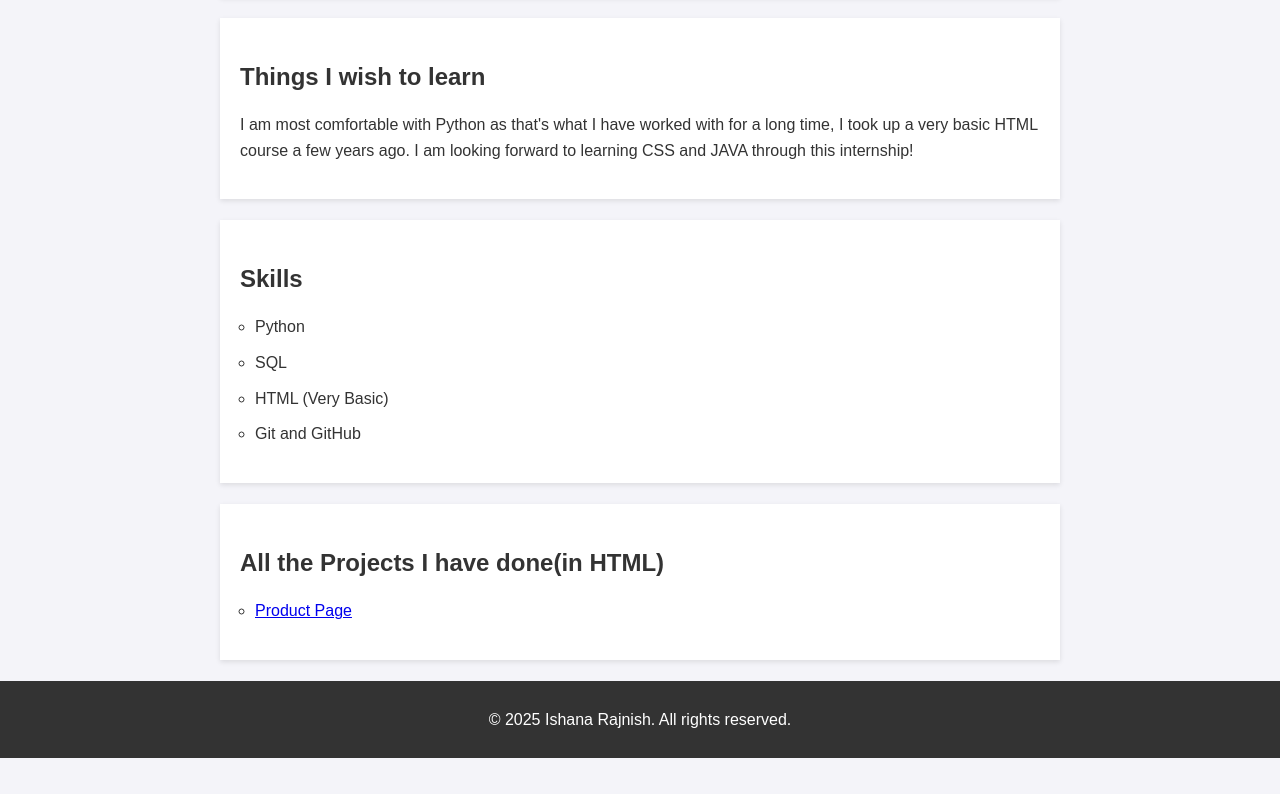
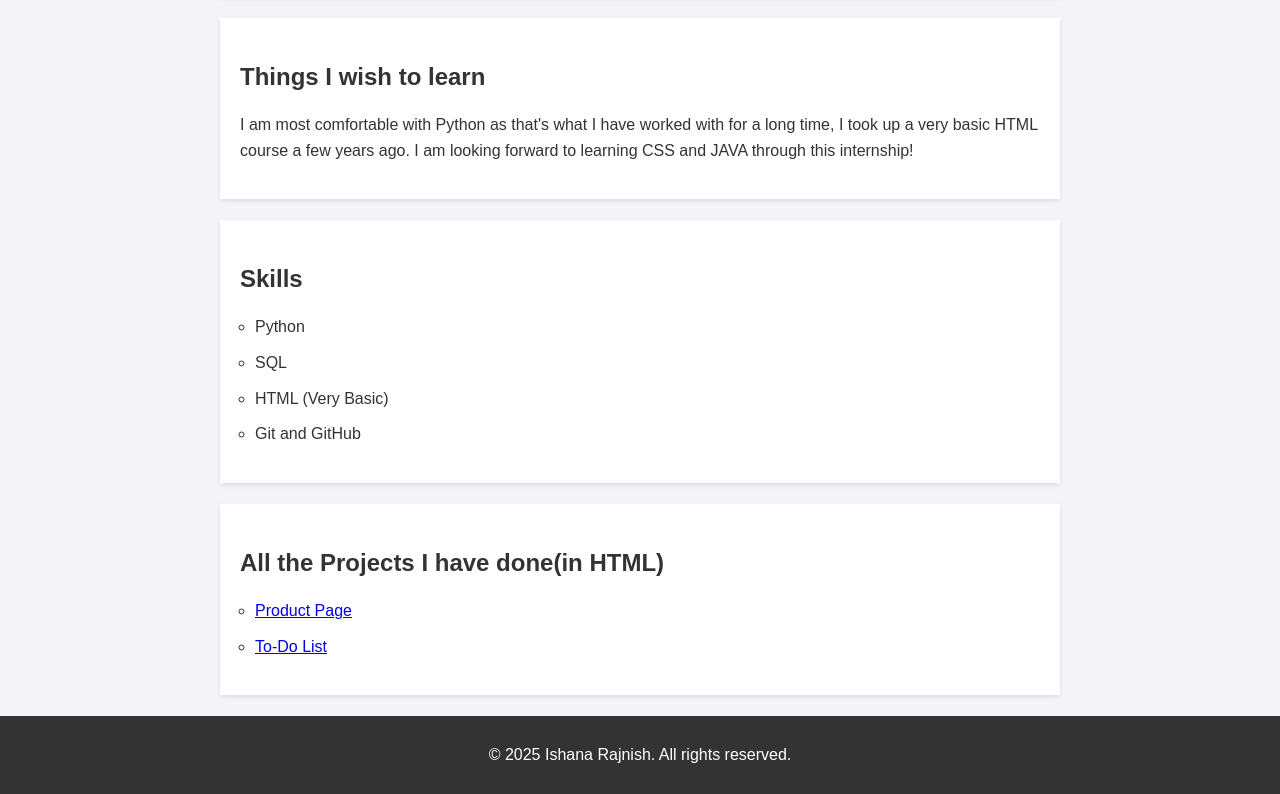
Before and after one commit to R-ishana/Agnirva, a plain HTML site: page index.html in a window 1280 px wide. Shown: the part 376-1170 px from the top of the page. Before the commit the page ends 1134 px from the top, so only its background shows below. Drawn offline with Linux system fonts and the light colour scheme.

Commit message:
Cool shat

```diff
--- a/index.html
+++ b/index.html
@@ -36,6 +36,7 @@
         <h2>All the Projects I have done(in HTML)</h2>
         <ul>
             <li><a href='productpage.html' target='_blank'>Product Page</a></li>
+            <li><a href='Todolist.html' target='_blank'>To-Do List</a></li>
             </ul>
     </section>
 
```
